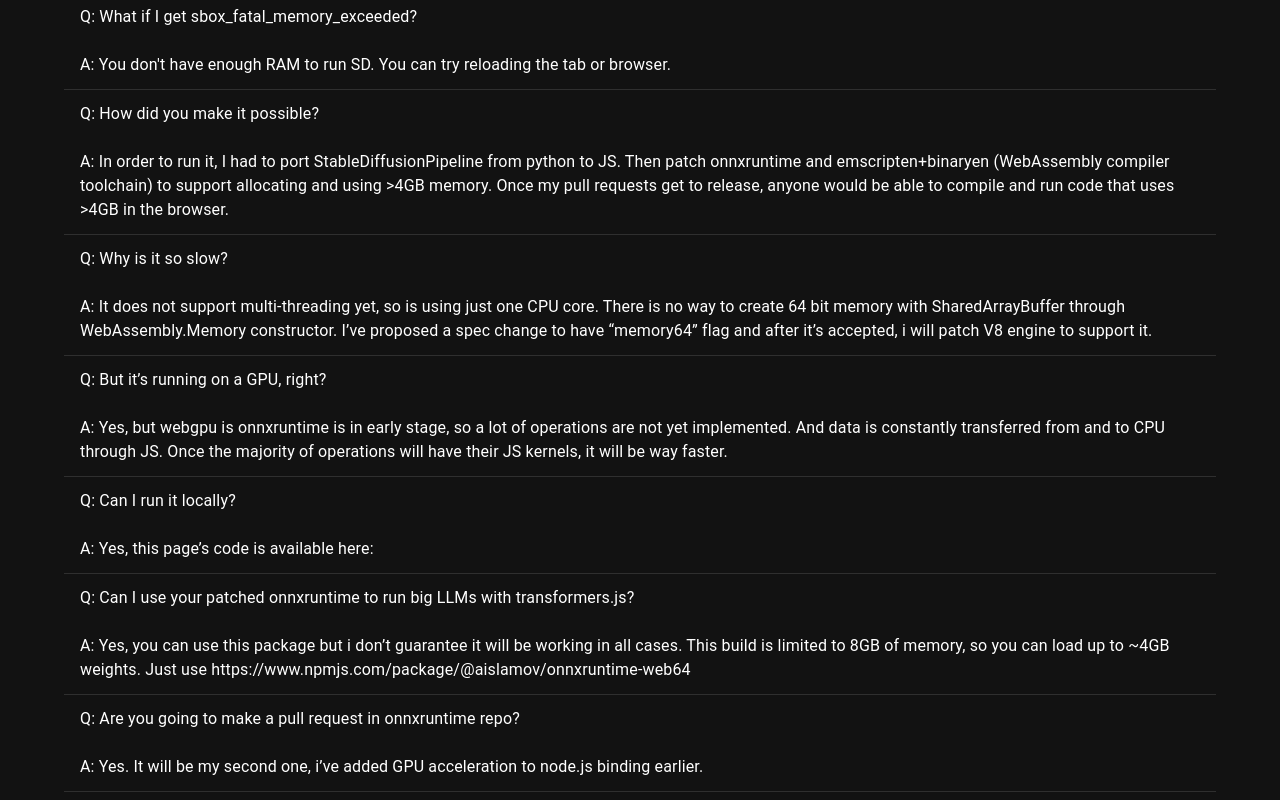
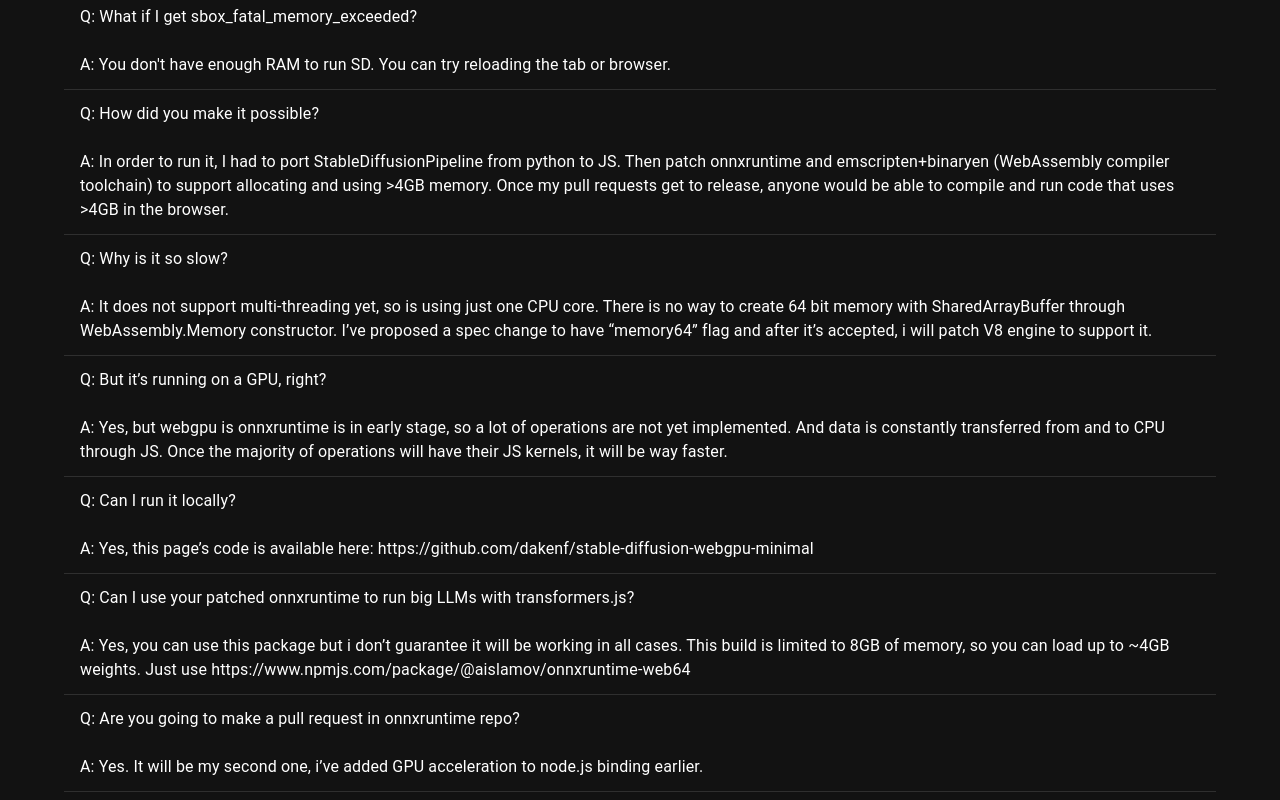
Before and after one commit to dakenf/diffusers.js, a React (Create React App) app: page / in a window 1280 px wide. Shown: the part 918-1718 px from the top of the page. Built offline with nearby package versions, Linux system fonts and the light colour scheme.

Commit message:
Readme update

```diff
--- a/src/App.tsx
+++ b/src/App.tsx
@@ -64,7 +64,7 @@
         <FaqItem question={'How did you make it possible?'} answer={'In order to run it, I had to port StableDiffusionPipeline from python to JS. Then patch onnxruntime and emscripten+binaryen (WebAssembly compiler toolchain) to support allocating and using >4GB memory. Once my pull requests get to release, anyone would be able to compile and run code that uses >4GB in the browser.'} />
         <FaqItem question={'Why is it so slow?'} answer={'It does not support multi-threading yet, so is using just one CPU core. There is no way to create 64 bit memory with SharedArrayBuffer through WebAssembly.Memory constructor. I’ve proposed a spec change to have “memory64” flag and after it’s accepted, i will patch V8 engine to support it.'} />
         <FaqItem question={'But it’s running on a GPU, right?'} answer={'Yes, but webgpu is onnxruntime is in early stage, so a lot of operations are not yet implemented. And data is constantly transferred from and to CPU through JS. Once the majority of operations will have their JS kernels, it will be way faster.'} />
-        <FaqItem question={'Can I run it locally?'} answer={'Yes, this page’s code is available here: '} />
+        <FaqItem question={'Can I run it locally?'} answer={'Yes, this page’s code is available here: https://github.com/dakenf/stable-diffusion-webgpu-minimal'} />
         <FaqItem question={'Can I use your patched onnxruntime to run big LLMs with transformers.js?'} answer={'Yes, you can use this package but i don’t guarantee it will be working in all cases. This build is limited to 8GB of memory, so you can load up to ~4GB weights. Just use https://www.npmjs.com/package/@aislamov/onnxruntime-web64'} />
         <FaqItem question={'Are you going to make a pull request in onnxruntime repo?'} answer={'Yes. It will be my second one, i’ve added GPU acceleration to node.js binding earlier.'} />
       </List>
```
Also changed, not shown: 1 other file (tests, documents, lock files or other folders).
